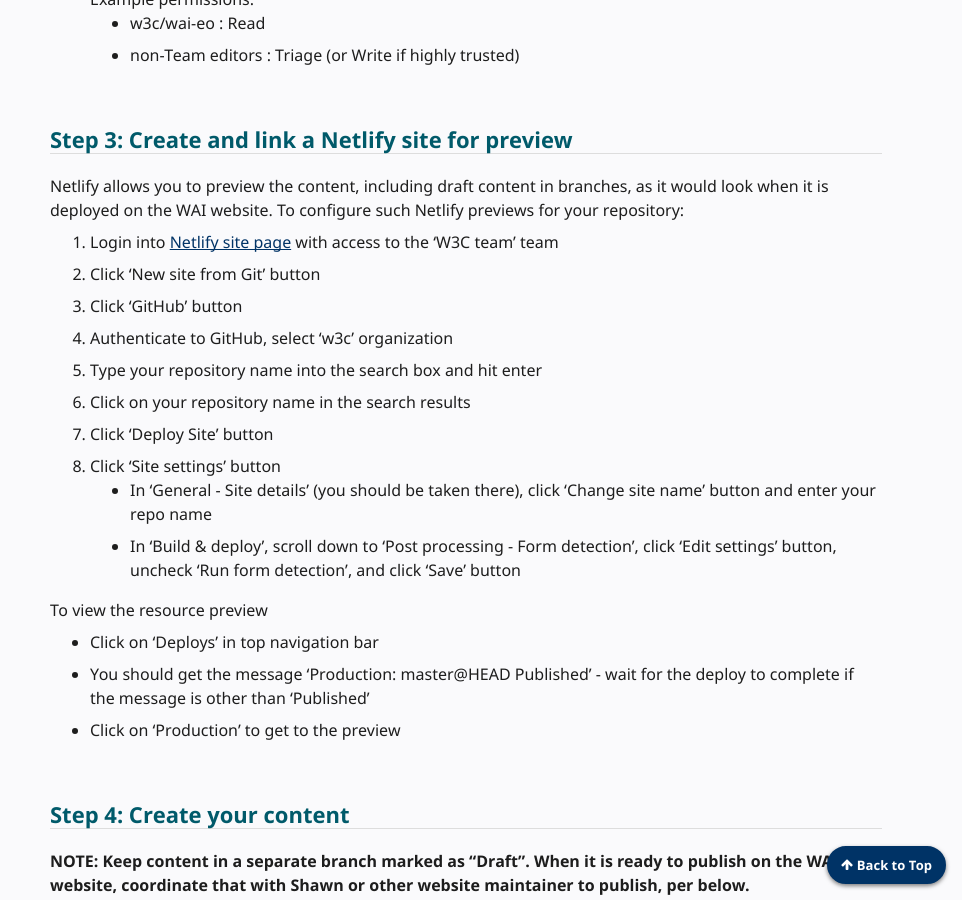
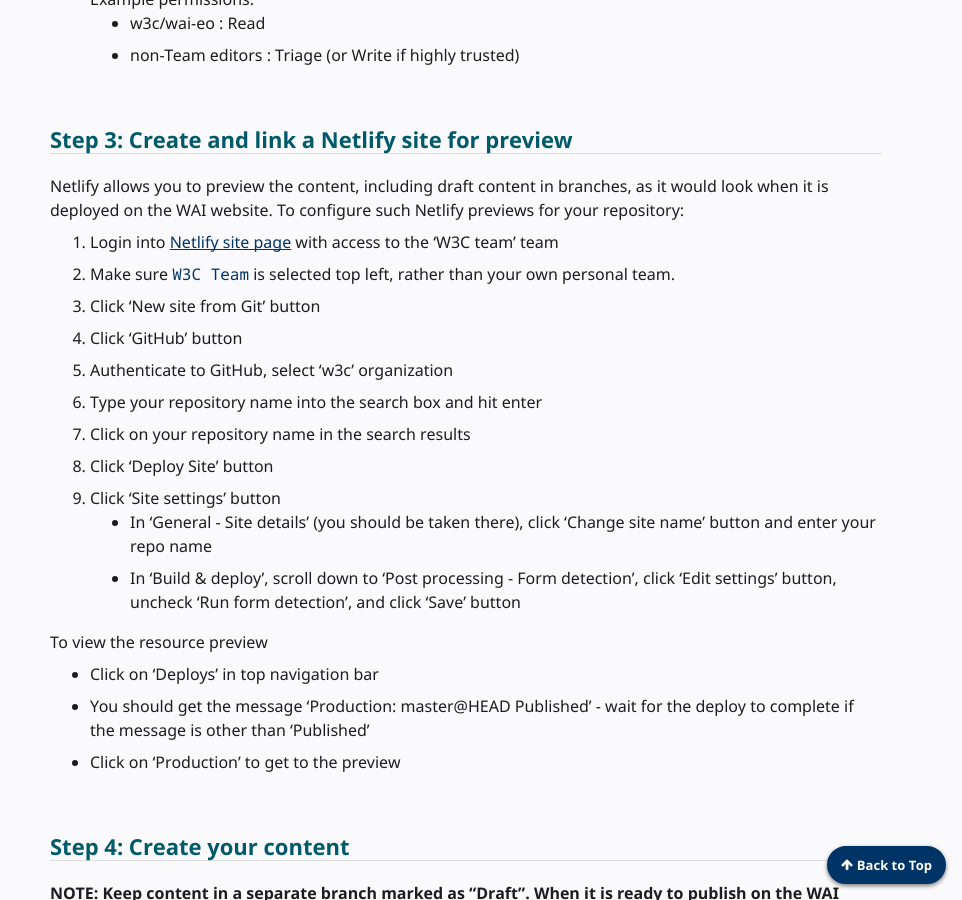
Before and after one commit to w3c/wai-website-theme, a Jekyll site: the page built from content/technical-create-new-resource.md, in a window 1280 px wide and 900 px high, scrolled down 2626 px. Shown: the whole window, without its empty margins (318-1280 px from the left). Built offline with Jekyll 4.4.1, drawn with Linux system fonts in a browser that asks for light colours; cached includes are drawn as plain includes; comment, search, counter and statistics services are not loaded.

Commit message:
Add setting Netlify "W3C Team"

```diff
--- a/content/technical-create-new-resource.md
+++ b/content/technical-create-new-resource.md
@@ -91,13 +91,14 @@
 Netlify allows you to preview the content, including draft content in branches, as it would look when it is deployed on the WAI website. To configure such Netlify previews for your repository:
 
 1. Login into [Netlify site page](https://app.netlify.com/teams/w3c/sites) with access to the 'W3C team' team
-2. Click 'New site from Git' button
-3. Click 'GitHub' button
-4. Authenticate to GitHub, select 'w3c' organization
-5. Type your repository name into the search box and hit enter
-6. Click on your repository name in the search results
-7. Click 'Deploy Site' button
-8. Click 'Site settings' button
+2. Make sure `W3C Team` is selected top left, rather than your own personal team.
+3. Click 'New site from Git' button
+4. Click 'GitHub' button
+5. Authenticate to GitHub, select 'w3c' organization
+6. Type your repository name into the search box and hit enter
+7. Click on your repository name in the search results
+8. Click 'Deploy Site' button
+9. Click 'Site settings' button
    - In 'General - Site details' (you should be taken there), click 'Change site name' button and enter your repo name
    - In 'Build & deploy', scroll down to 'Post processing - Form detection', click 'Edit settings' button, uncheck 'Run form detection', and click 'Save' button
 
```
